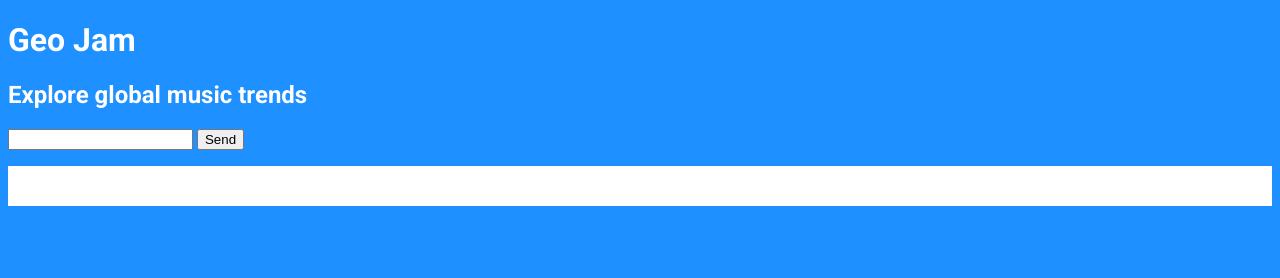
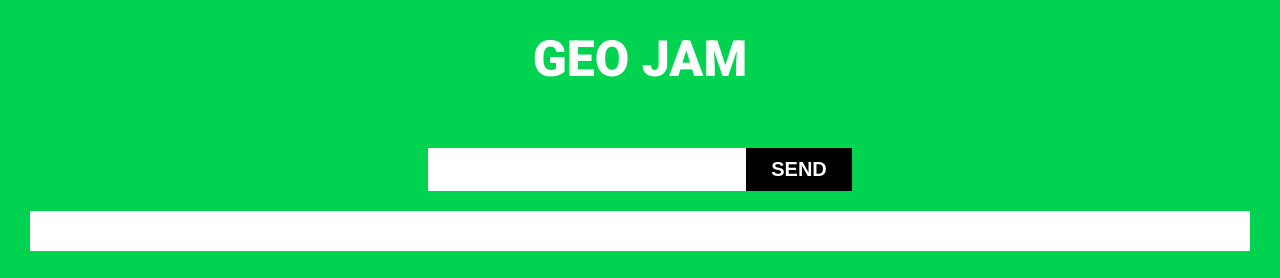
Before and after one commit to geojam/geojam, a Flask app: page / in a window 1280 px wide. Shown: the top 278 px of the page. Run offline with Flask 2, Linux system fonts and the light colour scheme; some libraries are stand-ins or nearby versions.

Commit message:
CartoDB default map added; UI refinement

```diff
--- a/app.py
+++ b/app.py
@@ -19,6 +19,8 @@ def get_tracks(artist):
     client_credentials_manager = SpotifyClientCredentials()
     sp = spotipy.Spotify(client_credentials_manager=client_credentials_manager)
 
+    # specify limit, type, and country market
+    # market: ISO 3166-1 alpha-2
     results = sp.search(q=artist, limit=20, type='track', market='JP')
     tracks = []
     for i, t in enumerate(results['tracks']['items']):
--- a/static/css/home.css
+++ b/static/css/home.css
@@ -3,8 +3,14 @@
     box-sizing: border-box;
 }
 
+html,
 body {
-    background-color: dodgerblue;
+    margin: 0;
+    padding: 0;
+}
+
+body {
+    background-color: #000;
     font-family: 'Roboto', 'Arial', 'sans-serif';
 }
 
@@ -13,16 +19,55 @@ h2 {
     color: #fff;
 }
 
+h1 {
+    padding: 30px;
+    background-color: #00d350;
+    margin: 0;
+    text-align: center;
+    text-transform: uppercase;
+    font-weight: 900;
+    font-size: 50px;
+}
+
+#header {
+    padding: 30px;
+    background-color: #00d350;
+    text-align: center;
+    font-size: 0;
+}
+
+#input {
+    font-size: 20px;
+    padding: 10px 25px;
+    border: none;
+    color: #000;
+    font-weight: 900;
+    text-transform: uppercase;
+}
+
+#submit {
+    border: none;
+    background-color: #000;
+    font-size: 20px;
+    padding: 10px 25px;
+    color: #fff;
+    font-weight: 900;
+    text-transform: uppercase;
+    cursor: pointer;
+}
+
 #result {
     background-color: #fff;
     padding: 20px;
+    text-align: left;
+    margin: 20px 0 0 0;
 }
 
 #result a {
     text-transform: uppercase;
     font-size: 14px;
     padding: 10px 25px;
-    background-color: dodgerblue;
+    background-color: #00d350;
     line-height: 1;
     display: inline-block;
     margin: 5px 0;
@@ -36,3 +81,9 @@ h2 {
 #the-artist {
     text-transform: uppercase;
 }
+
+#map {
+    width: 100%;
+    height: 400px;
+    border: none;
+}
--- a/templates/index.html
+++ b/templates/index.html
@@ -15,12 +15,16 @@
         });
     </script>
 
+    <section id="header">
         <h2>Explore global music trends</h2>
         <form action="." method="POST" id="the-form">
             <input type="text" name="text" id="input">
             <input type="submit" name="my-form" value="Send" id="submit">
         </form>
         <p id="result"></p>
+    </section>
+
+    <iframe id="map" src="https://mikebozee.carto.com/builder/67d76e64-6de8-4543-861d-5ff9ebfa6419/embed">
 
     <!-- <script>
         $(function() {
```
Lines whose indentation alone changed are shown as unchanged.
